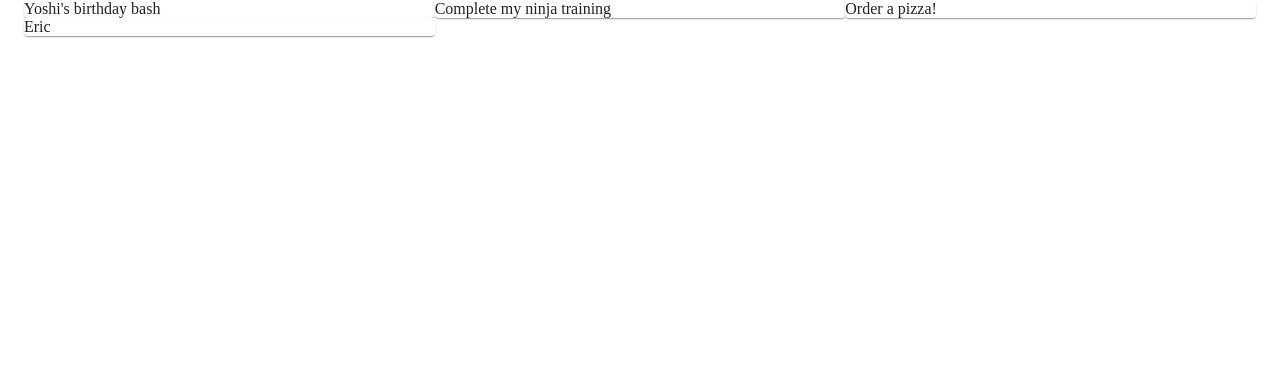
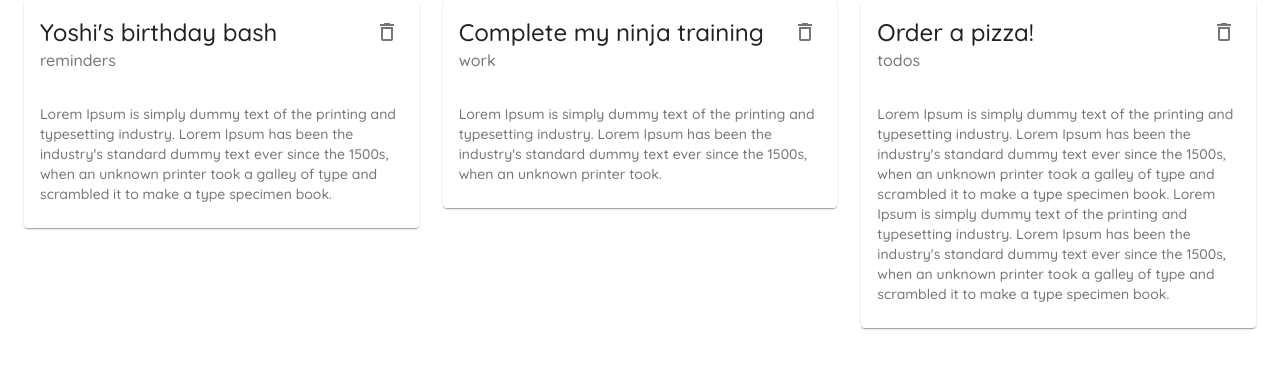
Before and after one commit to ericgross83/netninja-material-ui-tutorial, a React (Create React App) app: page / in a window 1280 px wide. Shown: the top 368 px of the page. Built offline with nearby package versions, Linux system fonts and the light colour scheme; data requests are answered from the project's data file.

Commit message:
Lesson code

```diff
--- a/data/db.json
+++ b/data/db.json
@@ -17,12 +17,6 @@
       "details": "Lorem Ipsum is simply dummy text of the printing and typesetting industry. Lorem Ipsum has been the industry's standard dummy text ever since the 1500s, when an unknown printer took a galley of type and scrambled it to make a type specimen book.\nLorem Ipsum is simply dummy text of the printing and typesetting industry. Lorem Ipsum has been the industry's standard dummy text ever since the 1500s, when an unknown printer took a galley of type and scrambled it to make a type specimen book.",
       "category": "todos",
       "id": 3
-    },
-    {
-      "title": "Eric",
-      "details": "Is the best.",
-      "category": "reminders",
-      "id": 4
     }
   ]
 }
--- /dev/null
+++ b/src/components/NoteCard.js
@@ -0,0 +1,30 @@
+import React from 'react';
+import {Card, CardContent, CardHeader, IconButton, Typography} from "@material-ui/core";
+import {DeleteOutline} from "@material-ui/icons";
+
+function MoreVertIcon() {
+    return null;
+}
+
+export default function NoteCard({note, handleDelete}) {
+    return (
+        <div>
+            <Card elevation={1}>
+                <CardHeader
+                    action={
+                        <IconButton aria-label="settings">
+                            <DeleteOutline onClick={() => handleDelete(note.id)} />
+                        </IconButton>
+                    }
+                    title={note.title}
+                    subheader={note.category}
+                />
+                <CardContent>
+                    <Typography variant={"body2"} color={"textSecondary"}>
+                        {note.details}
+                    </Typography>
+                </CardContent>
+            </Card>
+        </div>
+    );
+};
--- a/src/pages/Notes.js
+++ b/src/pages/Notes.js
@@ -1,5 +1,6 @@
 import React, {useEffect, useState} from 'react'
-import {Container, Grid, Paper} from "@material-ui/core";
+import {Container, Grid} from "@material-ui/core";
+import NoteCard from "../components/NoteCard";
 
 export default function Notes() {
 
@@ -8,12 +9,20 @@ export default function Notes() {
     useEffect(() => {
         fetch('  http://localhost:8000/notes').then(res => res.json()).then(data => setNotes(data))
     }, [])
+
+    const handleDelete = async (id) => {
+        await fetch(`http://localhost:8000/notes/${id}`, {method: 'DELETE'})
+        const newNotes = notes.filter((note) => note.id !== id);
+        setNotes(newNotes)
+    }
+
+
     return (
         <Container>
-            <Grid container>
+            <Grid container spacing={3}>
                 {notes.map(note => (
                     <Grid item key={note.id} xs={12} md={6} lg={4}>
-                        <Paper>{note.title}</Paper>
+                        <NoteCard note={note} handleDelete={handleDelete}/>
                     </Grid>
 
                 ))}
```
